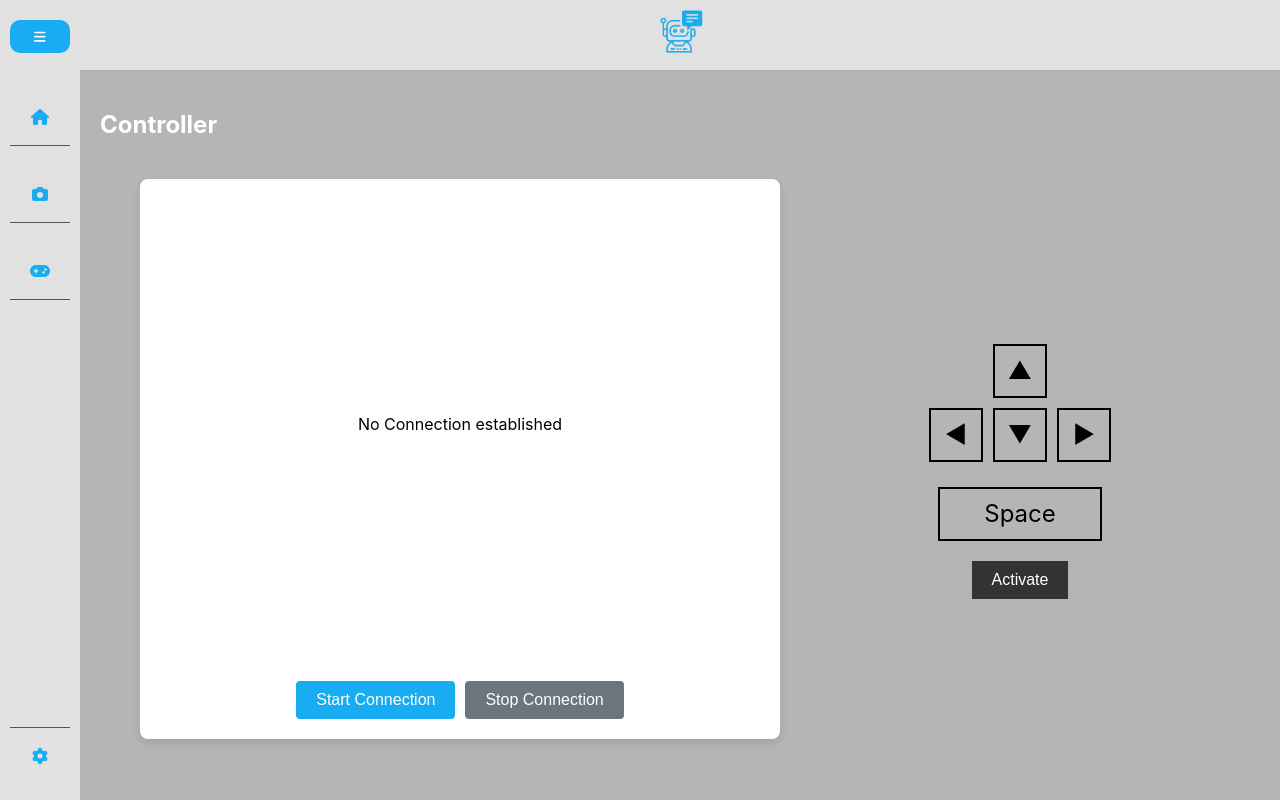
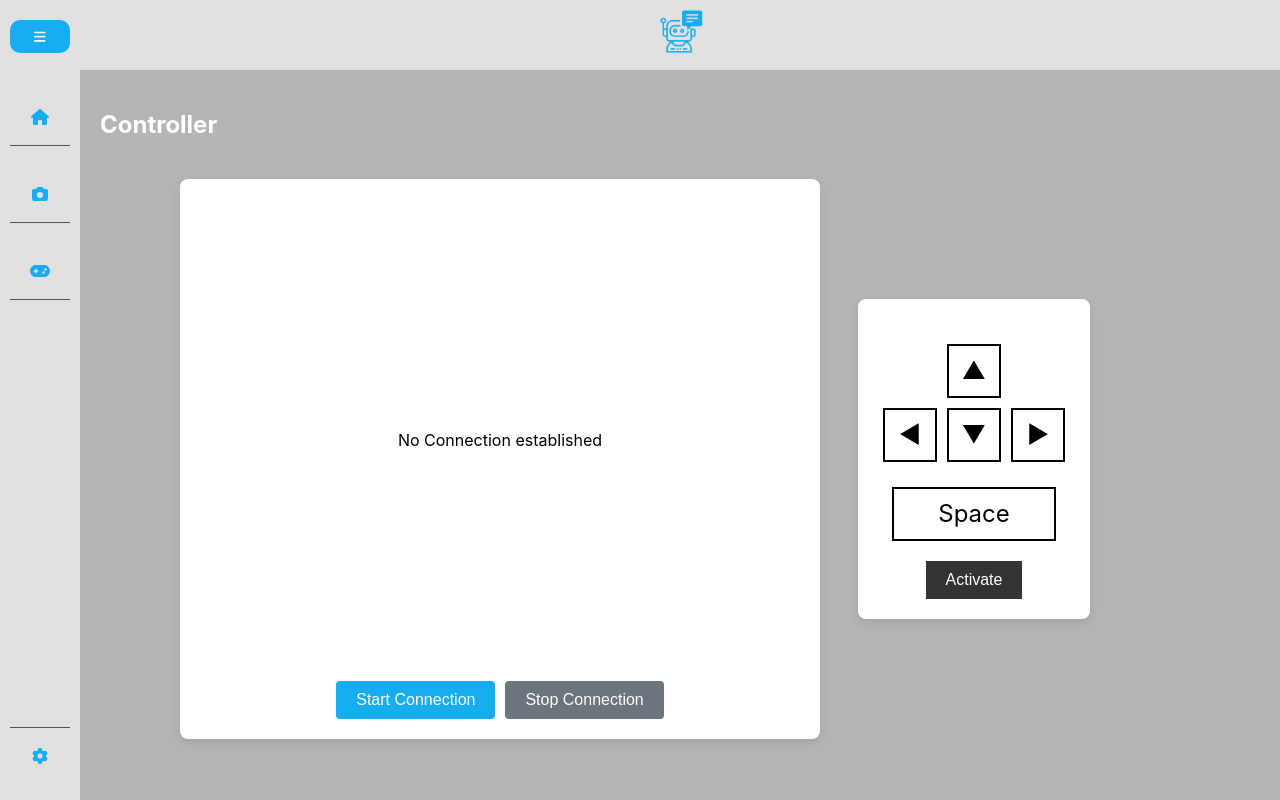
Before and after one commit to aronse1/FRR, a React (Create React App) app in the folder frr-frontend/: page /controller in a window 1280 px wide. Built offline with nearby package versions, Linux system fonts and the light colour scheme; no server answers.

Commit message:
added box around arrows in controller

```diff
--- a/frr-frontend/src/components/Controller.css
+++ b/frr-frontend/src/components/Controller.css
@@ -32,7 +32,7 @@ h2 {
   padding: 20px;
   border-radius: 8px;
   box-shadow: 0 4px 8px rgba(0, 0, 0, 0.1);
-  margin-left: 40px;
+  margin-left: 80px;
   margin-top: 20px;
   max-width: 600px;
   min-width: 600px; /* Neue Mindestbreite */
@@ -52,7 +52,6 @@ img {
   display: flex;
   justify-content: center;
   gap: 10px;
-  margin-top: 31.5px;
 }
 
 .controller-camera-box p {
@@ -83,11 +82,25 @@ img {
   background-color: #1e8fff;
 }
 
+.controller-arrow-box {
+  background-color: #ffffff;
+  padding: 20px;
+  border-radius: 8px;
+  box-shadow: 0 4px 8px rgba(0, 0, 0, 0.1);
+  margin-top: 140px;
+  margin-right: 170px;
+  display: flex;
+  flex-direction: column;
+  align-items: center;
+  min-width: 20px;
+  min-height: 20px;
+}
+
 .arrow-key-container {
   display: flex;
   flex-direction: column;
   align-items: center;
-  margin-top: 180px;
+  margin-top: 20px;
   flex: 1;
 }
 
--- a/frr-frontend/src/components/Controller.js
+++ b/frr-frontend/src/components/Controller.js
@@ -138,6 +138,9 @@ const Controller = () => {
                 </button>
               </div>
             </div>
+
+            {/* Neue Box für die Arrow-Keys und die Control-Einheit */}
+            <div className="controller-arrow-box">
               <div className="arrow-key-container">
                 <div className={`arrow-key ${pressedKey === 'ArrowUp' ? 'active' : ''}`}>
                   &#9650;
@@ -169,6 +172,7 @@ const Controller = () => {
           </div>
         </div>
       </div>
+    </div>
   );
 };
 
```
Lines whose indentation alone changed are shown as unchanged.
